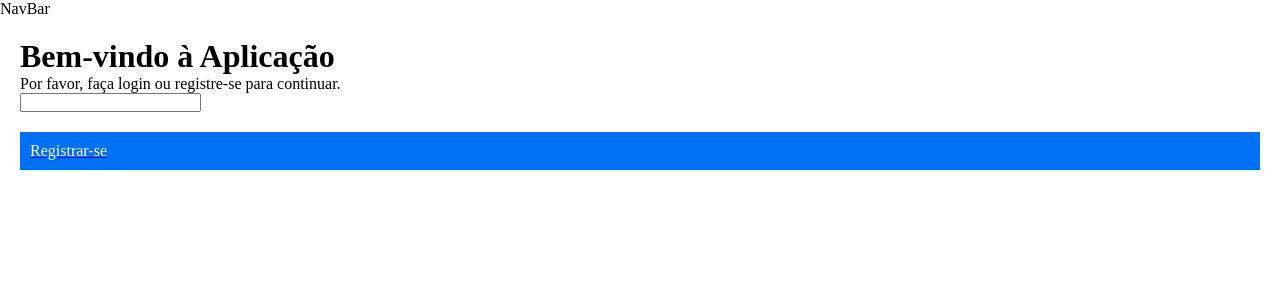
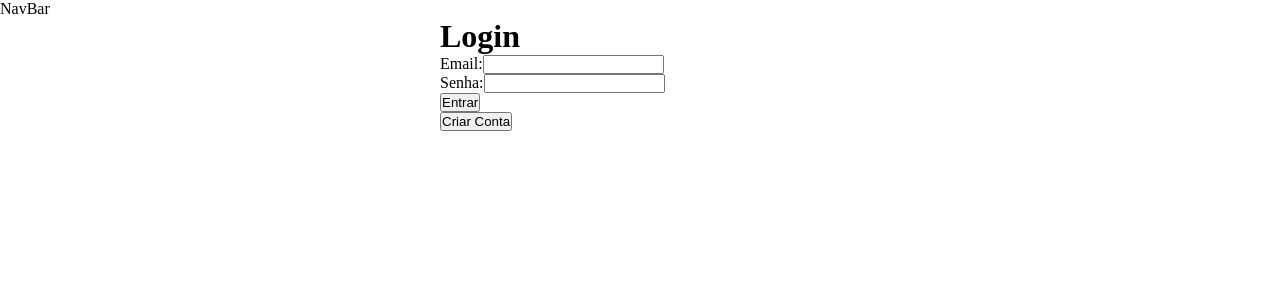
Before and after one commit to euluisdev/personal-app, a Next.js app: page / in a window 1280 px wide. Shown: the top 300 px of the page. Built offline with nearby package versions, Linux system fonts and the light colour scheme.

Commit message:
page root in progress

```diff
--- a/src/app/page.js
+++ b/src/app/page.js
@@ -1,21 +1,100 @@
+'use client';
+import { useState } from 'react';
+
+import "./page.module.css";
+
+export default function HomePage() {
+  const [formType, setFormType] = useState('login'); //alternate between login/register
+  const [formData, setFormData] = useState({
+    nome: '',
+    email: '',
+    senha: '',
+  });
+  const [message, setMessage] = useState('');
+
+  //send form
+  const handleSubmit = async (e) => {
+    e.preventDefault();
+    const endpoint = formType === 'login' ? '/api/login' : '/api/register';
+
+    try {
+      //faz a requisição à API correspondente
+      const response = await fetch(endpoint, {
+        method: 'POST',
+        headers: {
+          'Content-Type': 'application/json',
+        },
+        body: JSON.stringify(formData),
+      });
+
+      const data = await response.json();
+      setMessage(data.message);
+
+      if (response.ok) {
+        // Limpa os campos após sucesso
+        setFormData({
+          nome: '',
+          email: '',
+          senha: '',
+        });
+      }
+    } catch (error) {
+      console.error('Erro ao enviar o formulário:', error);
+      setMessage('Erro ao processar a requisição.');
+    }
+  };
+
+  // Atualiza os valores dos campos do formulário
+  const handleChange = (e) => {
+    setFormData({ ...formData, [e.target.name]: e.target.value });
+  };
 
 
-import Link from "next/link";
-import "./page.module.css";
+  return (
+<div style={{ maxWidth: '400px', margin: '0 auto' }}>
+      <h1>{formType === 'login' ? 'Login' : 'Cadastro'}</h1>
+      <form onSubmit={handleSubmit}>
+        {formType === 'register' && (
+          <div>
+            <label>Nome:</label>
+            <input
+              type="text"
+              name="nome"
+              value={formData.nome}
+              onChange={handleChange}
+              required
+            />
+          </div>
+        )}
+        <div>
+          <label>Email:</label>
+          <input
+            type="email"
+            name="email"
+            value={formData.email}
+            onChange={handleChange}
+            required
+          />
+        </div>
+        <div>
+          <label>Senha:</label>
+          <input
+            type="password"
+            name="senha"
+            value={formData.senha}
+            onChange={handleChange}
+            required
+          />
+        </div>
+        <button type="submit">
+          {formType === 'login' ? 'Entrar' : 'Cadastrar'}
+        </button>
+      </form>
+      <p>{message}</p>
+      <button onClick={() => setFormType(formType === 'login' ? 'register' : 'login')}>
+        {formType === 'login' ? 'Criar Conta' : 'Já tenho conta'}
+      </button>
+    </div>
 
- const Home = () => {
-  return (
-    <div style={{ padding: '20px' }}>
-      <h1>Bem-vindo à Aplicação</h1>
-      <p>Por favor, faça login ou registre-se para continuar.</p>
-      <input />
-      <div style={{ marginTop: '20px' }}>
-        <Link href="/register">
-          <p style={{ padding: '10px', backgroundColor: '#0070f3', color: 'white', textDecoration: 'none' }}>Registrar-se</p>
-        </Link>
-      </div>
-    </div>
   );
-
-}
-export default Home;
+};
```
